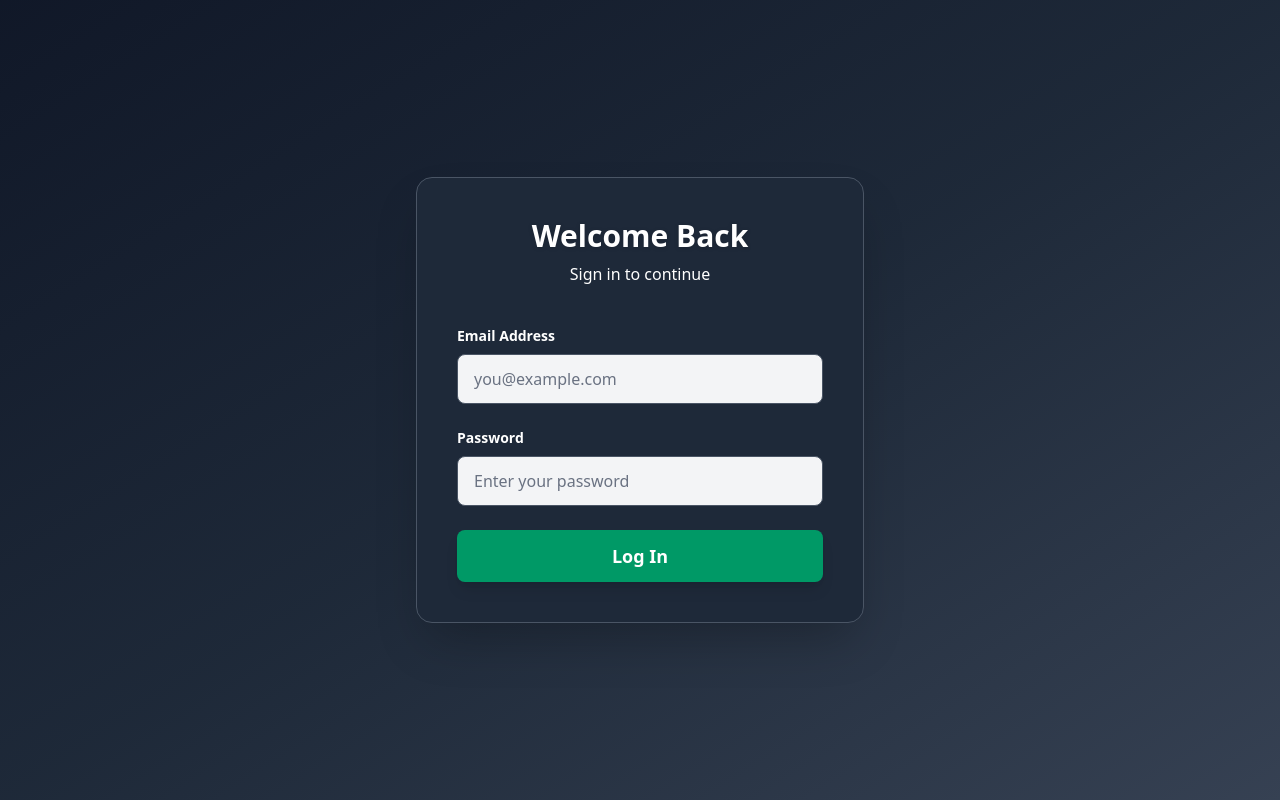
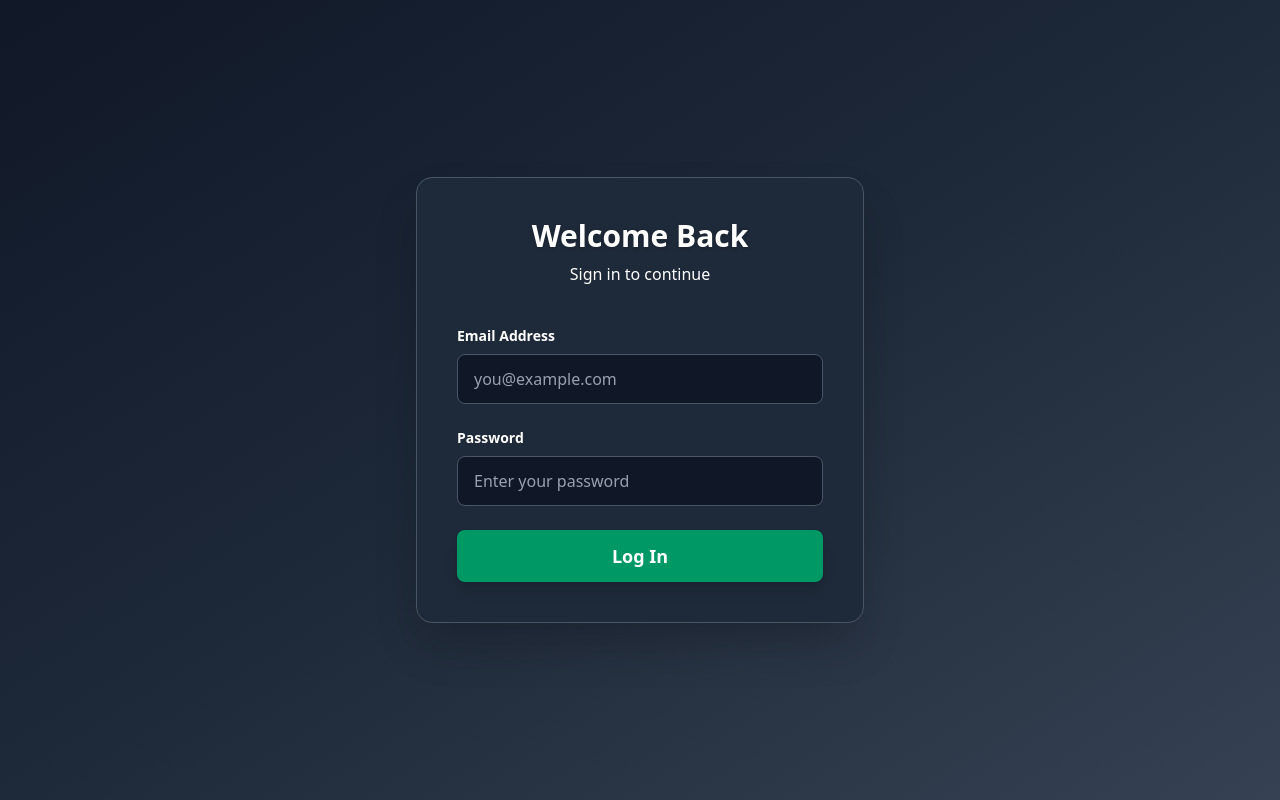
Before and after one commit to Sampad34/Employee-Management-system, a React (Vite) app: page / in a window 1280 px wide. Built offline with nearby package versions, Linux system fonts and the light colour scheme.

Commit message:
login updated commit

```diff
--- a/src/components/Auth/Login.jsx
+++ b/src/components/Auth/Login.jsx
@@ -40,7 +40,10 @@ const Login = ({ handleLogin }) => {
               required
               type="email"
               placeholder="you@example.com"
-              className="w-full border border-gray-600 rounded-lg px-4 py-3 text-gray-900 bg-gray-100 focus:bg-white focus:ring-2 focus:ring-emerald-500 focus:border-emerald-500 transition-all duration-200 placeholder-gray-500"
+              className="w-full border border-gray-600 rounded-lg px-4 py-3
+                         text-white bg-gray-900
+                         focus:ring-2 focus:ring-emerald-500 focus:border-emerald-500
+                         transition-all duration-200 placeholder-gray-400"
             />
           </div>
 
@@ -59,7 +62,10 @@ const Login = ({ handleLogin }) => {
               required
               type="password"
               placeholder="Enter your password"
-              className="w-full border border-gray-600 rounded-lg px-4 py-3 text-gray-900 bg-gray-100 focus:bg-white focus:ring-2 focus:ring-emerald-500 focus:border-emerald-500 transition-all duration-200 placeholder-gray-500"
+              className="w-full border border-gray-600 rounded-lg px-4 py-3
+                         text-white bg-gray-900
+                         focus:ring-2 focus:ring-emerald-500 focus:border-emerald-500
+                         transition-all duration-200 placeholder-gray-400"
             />
           </div>
 
```
